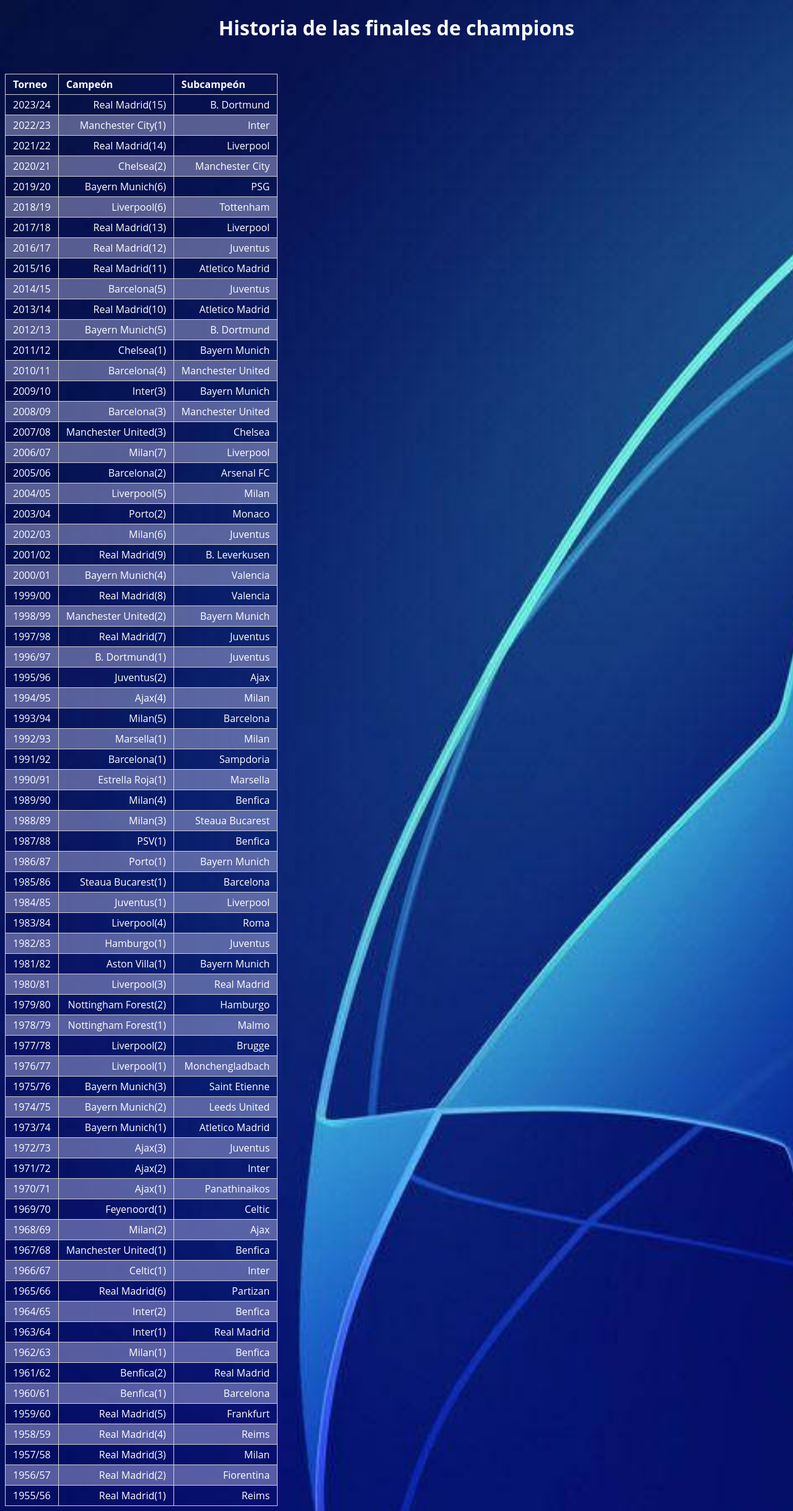
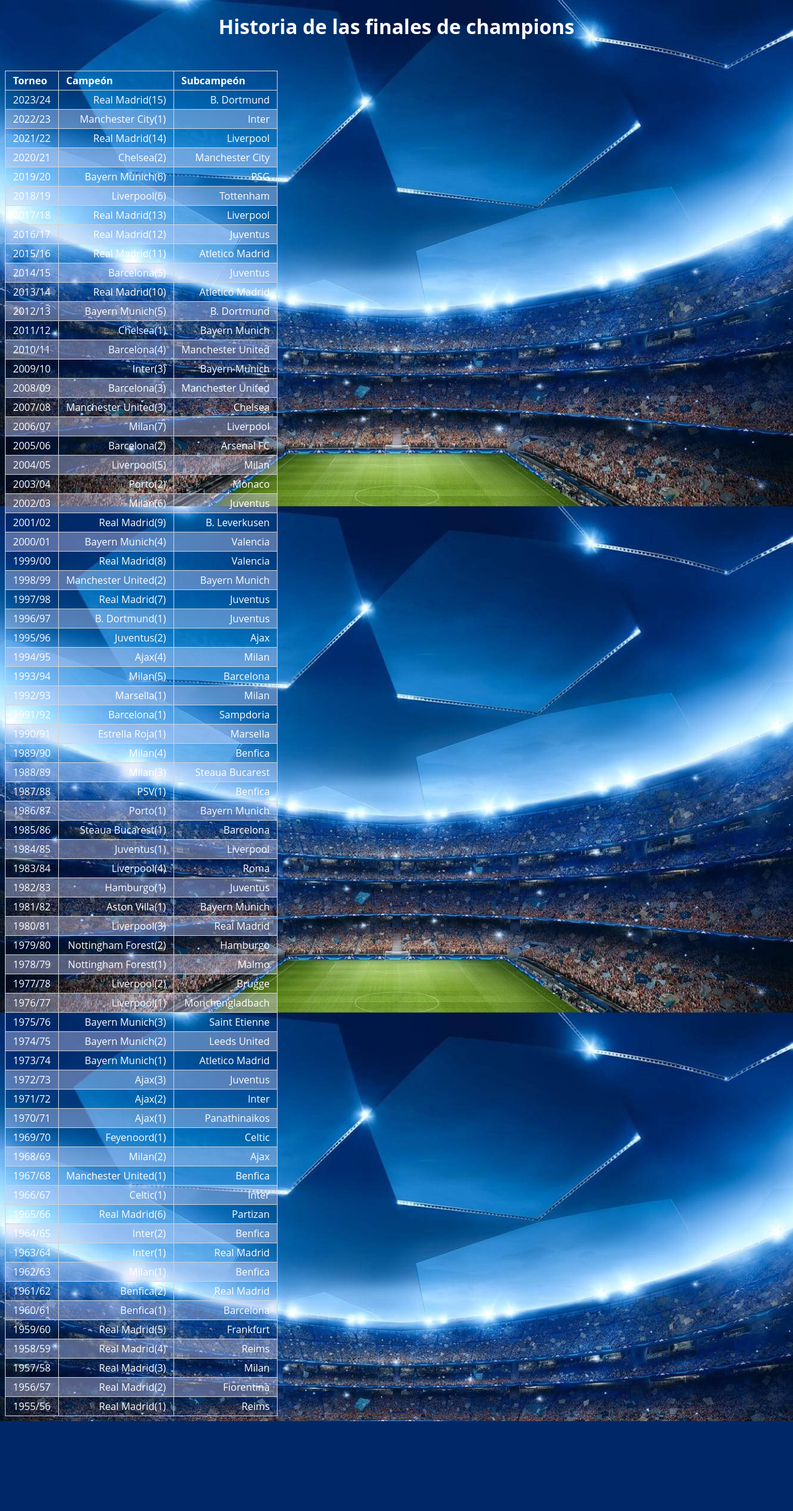
Before and after one commit to TheLife761/TP-Desarrollo-Sistemas, a PHP site: page / in a window 1280 px wide. Shown: the whole page at 62% size. After the commit the page ends 2293 px from the top, so only its background shows below. Run offline with PHP 8.4, Linux system fonts and the light colour scheme.

Commit message:
actualizar fondo

```diff
--- a/styles/champions.css
+++ b/styles/champions.css
@@ -1,10 +1,11 @@
 body {
-  background-image: url("../images/fondo\ champions-1.jpg");
+  background-image: url("../images/fondo\ champions-2.jpg");
+  color: white;
   background-size: cover;
+  background-attachment: fixed;
+  background-position: center;
   background-repeat: no-repeat;
-  color: white;
   font-family: 'Open Sans', sans-serif;
-  line-height: 1.5;
 }
 
 h1 {
```
Also changed, not shown: images/fondo champions-2.jpg (added).
